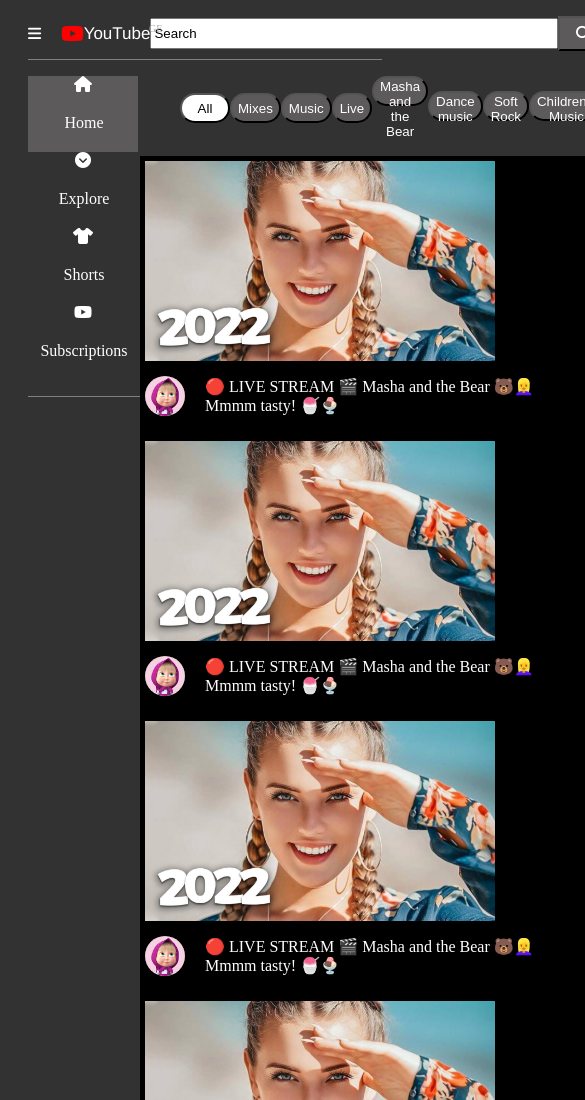
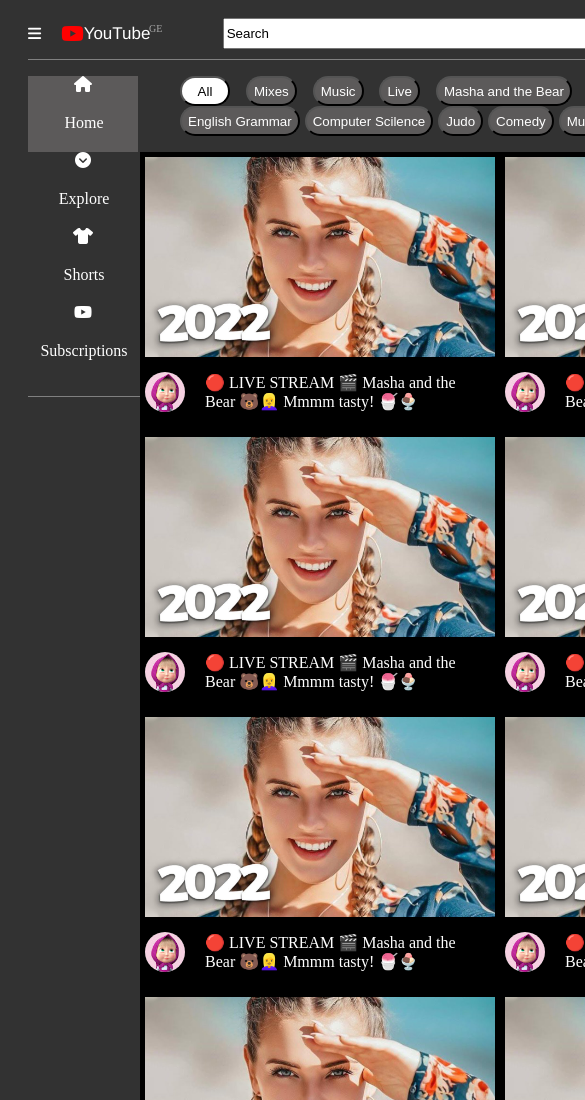
Before and after one commit to bagi24/youtubeversion, a plain HTML site: page index.html in a window 390 px wide. Shown: the top 1100 px of the page, 585 px wide, since content can reach past the window. Drawn offline with Linux system fonts and the light colour scheme.

Commit message:
responsive last version

```diff
--- a/style.scss
+++ b/style.scss
@@ -8,6 +8,7 @@ body {
 
   .top-side {
     display: flex;
+    min-width: 100%;
 
     .top-nav {
       min-width: 100%;
@@ -99,7 +100,7 @@ body {
       .notification {
         display: flex;
         align-items: center;
-        width: 10%;
+        min-width: 100px;
 
         justify-content: space-between;
 
@@ -220,16 +221,17 @@ body {
       .meniu {
         display: flex;
 
-        width: 100%;
+        min-width: 100%;
         background-color: #323232;
 
         .meniu-list {
           display: flex;
           align-items: center;
           justify-content: center;
-          width: 100%;
+          min-width: 100%;
           align-items: center;
           justify-content: space-between;
+          flex-wrap: wrap;
 
           list-style-type: none;
 
@@ -350,3 +352,19 @@ body {
     margin: 0px !important;
   }
 }
+
+@media only screen and (max-width: 1000px) {
+  .top-nav {
+    min-width: 900px !important;
+  }
+
+  .main-conteiner {
+    min-width: 600px !important;
+  }
+}
+
+@media only screen and (max-width: 850px) {
+  .notification {
+    margin-right: 30px !important;
+  }
+}
```
Also changed, not shown: style.css, 1 other file.
